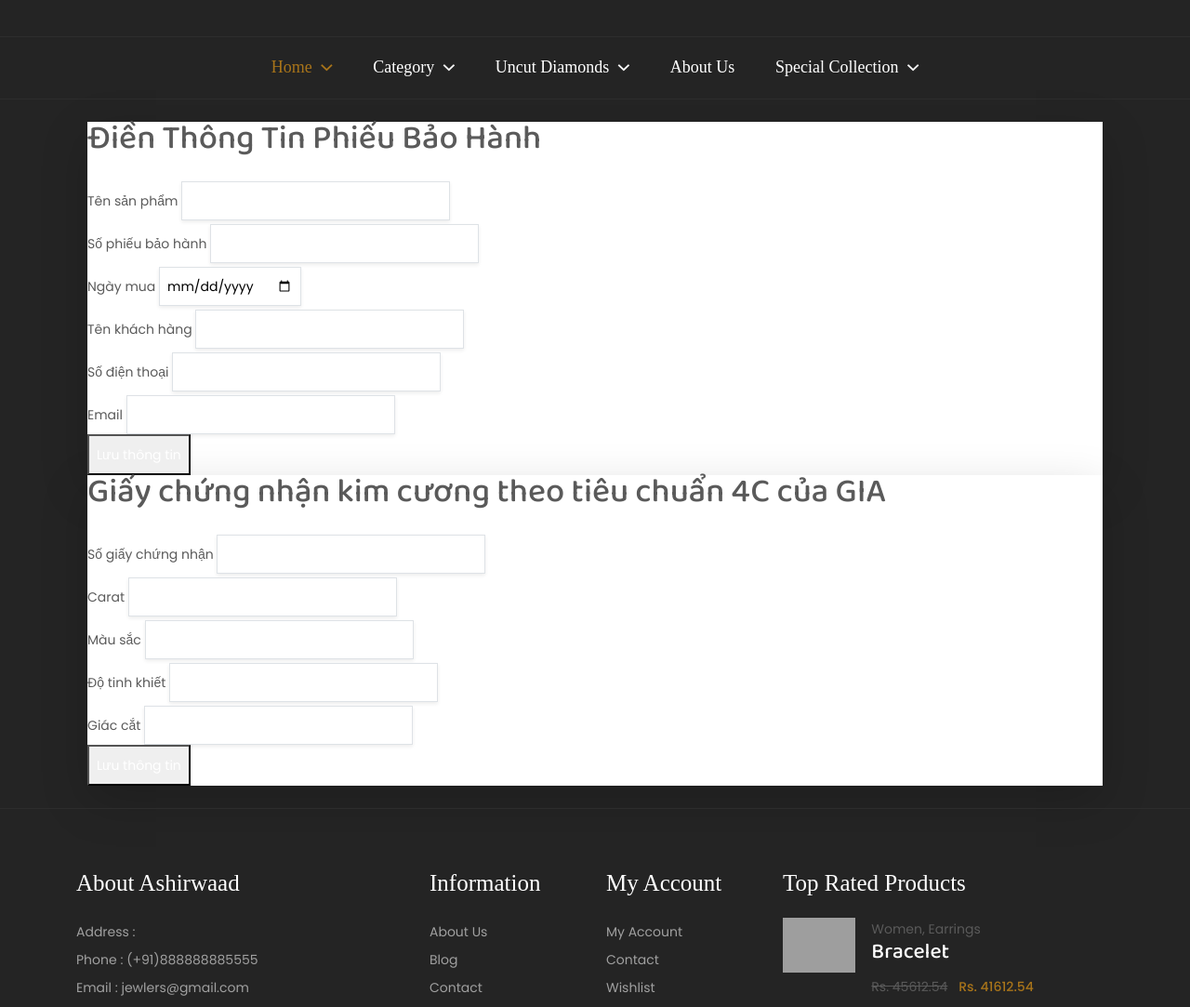
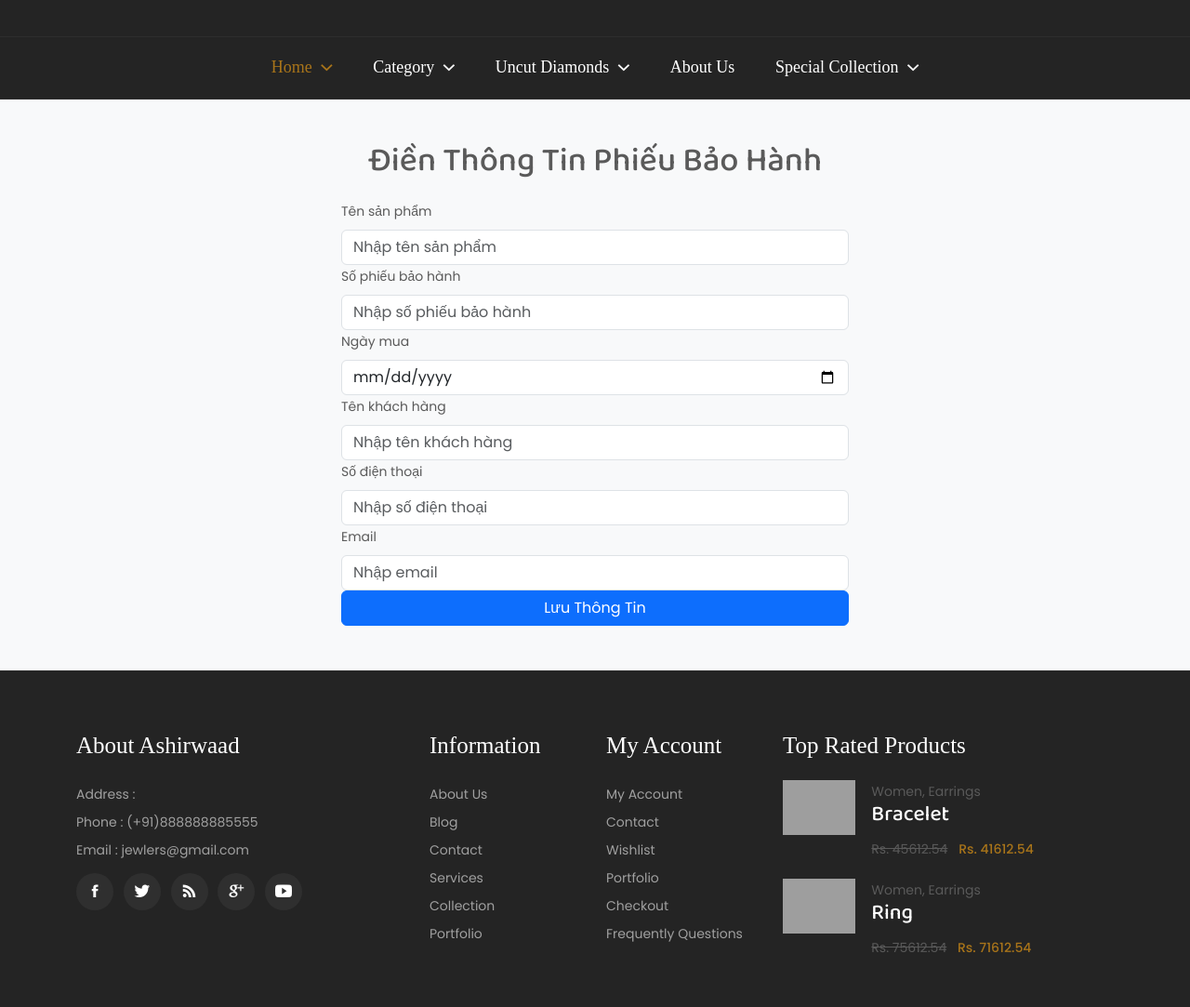
Before and after one commit to toan-ei/Qu-n-l-c-a-h-ng-kim-c-ng, a Django app: page /phieubaohanh/ in a window 1280 px wide. Shown: the part 276-1359 px from the top of the page at 93% size. Run offline with Django 3.2, Linux system fonts and the light colour scheme; some libraries are stand-ins or nearby versions; grey boxes are pictures that could not be loaded.

Commit message:
Sua phieu bao hanh

```diff
--- a/app/templates/phieubaohanh.html
+++ b/app/templates/phieubaohanh.html
@@ -3,64 +3,44 @@
 {% block title %}Phiếu Bảo Hành{% endblock %}
 {% block Phieubaohanh %}
 
-<main class="container mx-auto p-4">
-    <section class="bg-white p-6 rounded-lg shadow-lg mb-6">
-        <h2 class="text-xl font-bold mb-4">Điền Thông Tin Phiếu Bảo Hành</h2>
-        <form class="space-y-4">
-            <div>
-<label for="product-name" class="block text-sm font-medium text-gray-700">Tên sản phẩm</label>
-                <input type="text" id="product-name" class="mt-1 block w-full p-2 border border-gray-300 rounded-md shadow-sm focus:ring-blue-500 focus:border-blue-500">
+<!-- Phiếu bảo hành section starts -->
+<section class="warranty_area bg-light py-5">
+    <div class="container">
+        <div class="row">
+            <div class="col-lg-6 col-md-8 mx-auto">
+                <h2 class="text-center mb-4">Điền Thông Tin Phiếu Bảo Hành</h2>
+                <form class="warranty_form">
+                    <div class="form-group">
+                        <label for="product-name" class="form-label">Tên sản phẩm</label>
+                        <input type="text" id="product-name" class="form-control" placeholder="Nhập tên sản phẩm">
                     </div>
-            <div>
-                <label for="warranty-number" class="block text-sm font-medium text-gray-700">Số phiếu bảo hành</label>
-                <input type="text" id="warranty-number" class="mt-1 block w-full p-2 border border-gray-300 rounded-md shadow-sm focus:ring-blue-500 focus:border-blue-500">
+                    <div class="form-group">
+                        <label for="warranty-number" class="form-label">Số phiếu bảo hành</label>
+                        <input type="text" id="warranty-number" class="form-control" placeholder="Nhập số phiếu bảo hành">
                     </div>
-            <div>
-                <label for="purchase-date" class="block text-sm font-medium text-gray-700">Ngày mua</label>
-                <input type="date" id="purchase-date" class="mt-1 block w-full p-2 border border-gray-300 rounded-md shadow-sm focus:ring-blue-500 focus:border-blue-500">
+                    <div class="form-group">
+                        <label for="purchase-date" class="form-label">Ngày mua</label>
+                        <input type="date" id="purchase-date" class="form-control">
                     </div>
-            <div>
-                <label for="customer-name" class="block text-sm font-medium text-gray-700">Tên khách hàng</label>
-                <input type="text" id="customer-name" class="mt-1 block w-full p-2 border border-gray-300 rounded-md shadow-sm focus:ring-blue-500 focus:border-blue-500">
+                    <div class="form-group">
+                        <label for="customer-name" class="form-label">Tên khách hàng</label>
+                        <input type="text" id="customer-name" class="form-control" placeholder="Nhập tên khách hàng">
                     </div>
-            <div>
-                <label for="customer-phone" class="block text-sm font-medium text-gray-700">Số điện thoại</label>
-                <input type="text" id="customer-phone" class="mt-1 block w-full p-2 border border-gray-300 rounded-md shadow-sm focus:ring-blue-500 focus:border-blue-500">
+                    <div class="form-group">
+                        <label for="customer-phone" class="form-label">Số điện thoại</label>
+                        <input type="text" id="customer-phone" class="form-control" placeholder="Nhập số điện thoại">
                     </div>
-            <div>
-                <label for="customer-email" class="block text-sm font-medium text-gray-700">Email</label>
-                <input type="email" id="customer-email" class="mt-1 block w-full p-2 border border-gray-300 rounded-md shadow-sm focus:ring-blue-500 focus:border-blue-500">
+                    <div class="form-group">
+                        <label for="customer-email" class="form-label">Email</label>
+                        <input type="email" id="customer-email" class="form-control" placeholder="Nhập email">
                     </div>
-            <button type="submit" class="w-full bg-blue-600 text-white p-2 rounded-md hover:bg-blue-700">Lưu thông tin</button>
+                    <button type="submit" class="btn btn-primary w-100">Lưu Thông Tin</button>
                 </form>
+            </div>
+        </div>
+    </div>
 </section>
-    <section class="bg-white p-6 rounded-lg shadow-lg">
-        <h2 class="text-xl font-bold mb-4">Giấy chứng nhận kim cương theo tiêu chuẩn 4C của GIA</h2>
-        <form class="space-y-4">
-            <div>
-                <label for="diamond-certificate-number" class="block text-sm font-medium text-gray-700">Số giấy chứng nhận</label>
-                <input type="text" id="diamond-certificate-number" class="mt-1 block w-full p-2 border border-gray-300 rounded-md shadow-sm focus:ring-blue-500 focus:border-blue-500">
-            </div>
-<div>
-                <label for="diamond-carat" class="block text-sm font-medium text-gray-700">Carat</label>
-                <input type="text" id="diamond-carat" class="mt-1 block w-full p-2 border border-gray-300 rounded-md shadow-sm focus:ring-blue-500 focus:border-blue-500">
-            </div>
-            <div>
-                <label for="diamond-color" class="block text-sm font-medium text-gray-700">Màu sắc</label>
-                <input type="text" id="diamond-color" class="mt-1 block w-full p-2 border border-gray-300 rounded-md shadow-sm focus:ring-blue-500 focus:border-blue-500">
-            </div>
-            <div>
-                <label for="diamond-clarity" class="block text-sm font-medium text-gray-700">Độ tinh khiết</label>
-                <input type="text" id="diamond-clarity" class="mt-1 block w-full p-2 border border-gray-300 rounded-md shadow-sm focus:ring-blue-500 focus:border-blue-500">
-            </div>
-            <div>
-                <label for="diamond-cut" class="block text-sm font-medium text-gray-700">Giác cắt</label>
-                <input type="text" id="diamond-cut" class="mt-1 block w-full p-2 border border-gray-300 rounded-md shadow-sm focus:ring-blue-500 focus:border-blue-500">
-            </div>
-            <button type="submit" class="w-full bg-blue-600 text-white p-2 rounded-md hover:bg-blue-700">Lưu thông tin</button>
-        </form>
-    </section>
-</main>
+<!-- Phiếu bảo hành section ends -->
 
 
 {% endblock %}
```
Lines whose indentation alone changed are shown as unchanged.
